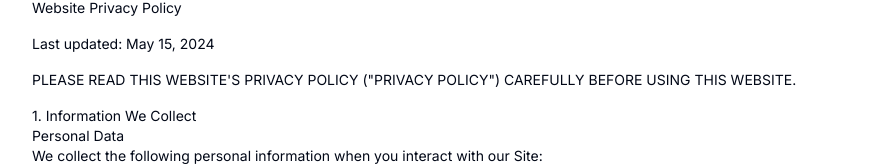
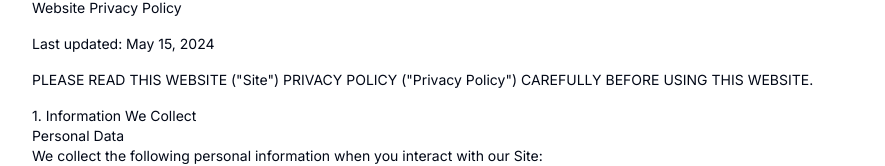
Before and after one commit to plasticlist/plasticlist-old, a Next.js app: page /legal/privacy in a window 1280 px wide. Shown: the part 146-312 px from the top of the page, without its empty margins (192-1077 px from the left). Built offline with nearby package versions, Linux system fonts and the light colour scheme.

Commit message:
update legal copy

```diff
--- a/src/app/legal/privacy/page.tsx
+++ b/src/app/legal/privacy/page.tsx
@@ -9,7 +9,7 @@ export default function TermsPage() {
         <h1 className="text-lg font-bold">Privacy</h1>
         <p>Website Privacy Policy</p>
         <p>Last updated: May 15, 2024</p>
-        <p>PLEASE READ THIS WEBSITE'S PRIVACY POLICY ("PRIVACY POLICY") CAREFULLY BEFORE USING THIS WEBSITE.</p>
+        <p>PLEASE READ THIS WEBSITE ("Site") PRIVACY POLICY ("Privacy Policy") CAREFULLY BEFORE USING THIS WEBSITE.</p>
         <p>
           1. Information We Collect<br />
           Personal Data<br />
--- a/src/app/legal/terms/page.tsx
+++ b/src/app/legal/terms/page.tsx
@@ -9,7 +9,7 @@ export default function TermsPage() {
         <h1 className="text-lg font-bold">Terms</h1>
         <p>Website Terms of Use</p>
         <p>Last updated: May 15, 2024</p>
-        <p>PLEASE READ THIS WEBSITE'S TERMS OF USE ("TERMS OF USE") CAREFULLY BEFORE USING THIS WEBSITE.</p>
+        <p>PLEASE READ THIS WEBSITE TERMS OF USE ("Terms of Use") CAREFULLY BEFORE USING THIS WEBSITE.</p>
         <p>1. Agreement<br />
           By using this website (the "Site"), you are agreeing to be bound by the terms and conditions contained in these Terms of Use. If you do not agree with any of these terms, please do not use our Site.</p>
         <p>2. Intellectual Property Rights<br />
```
